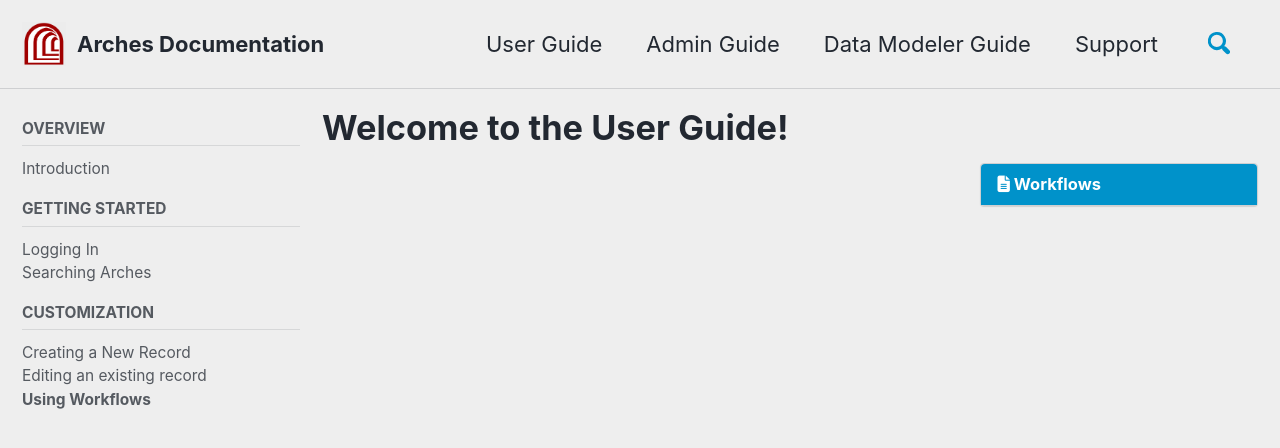
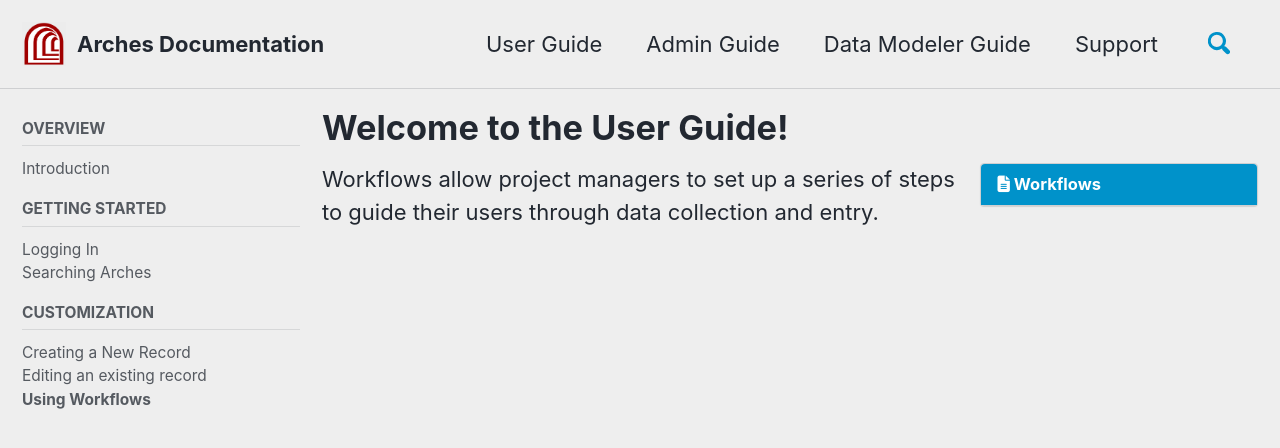
Before and after one commit to fargeo/archesguides, a Jekyll site: the page built from _pages/user-workflow.md, in a window 1280 px wide and 900 px high. Shown: the top 448 px of the window. Built offline with Jekyll 4.4.1, drawn with Linux system fonts in a browser that asks for light colours; cached includes are drawn as plain includes; nearby versions of some CDN libraries.

Commit message:
user guide
minor edits

```diff
--- a/_pages/user-workflow.md
+++ b/_pages/user-workflow.md
@@ -15,3 +15,4 @@
     values:
       author_profile: true
 ---
+Workflows allow project managers to set up a series of steps to guide their users through data collection and entry.
```
Also changed, not shown: _pages/groups-users.md (+1 -1 lines).
